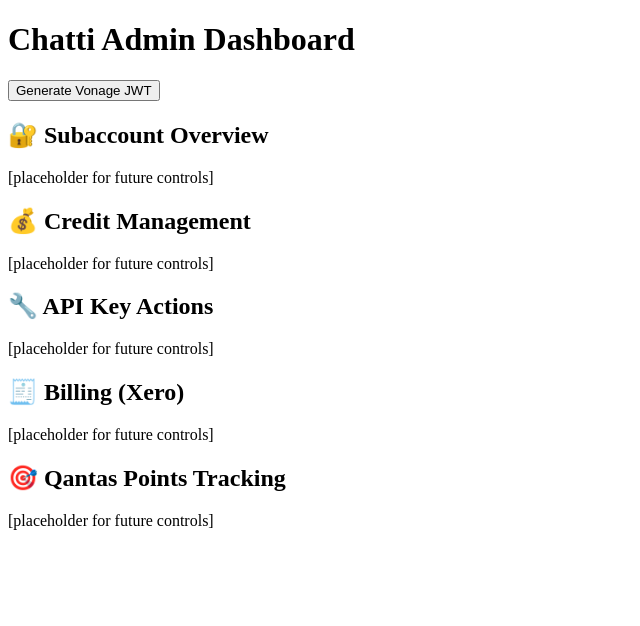
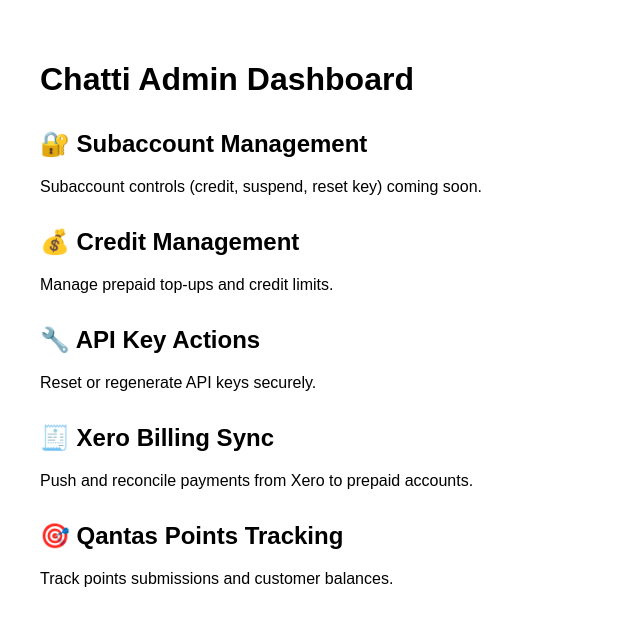
Before and after one commit to chattichatti/chatti-balance-portal-live, a Next.js app: page /pages/admin in a window 1280 px wide. Shown: the top 626 px of the page, without its empty margins (0-640 px from the left). Built offline with nearby package versions, Linux system fonts and the light colour scheme.

Commit message:
Update index.js

```diff
--- a/pages/pages/admin/index.js
+++ b/pages/pages/admin/index.js
@@ -1,58 +1,32 @@
-import { useState } from 'react';
+export default function AdminDashboard() {
+  return (
+    <main style={{ padding: '2rem', fontFamily: 'sans-serif' }}>
+      <h1 style={{ fontSize: '2rem', fontWeight: 'bold' }}>Chatti Admin Dashboard</h1>
 
-export default function AdminDashboard() {
-  const [jwt, setJwt] = useState(null);
-  const [error, setError] = useState(null);
+      <section style={{ marginTop: '2rem' }}>
+        <h2>🔐 Subaccount Management</h2>
+        <p>Subaccount controls (credit, suspend, reset key) coming soon.</p>
+      </section>
 
-  const fetchJwt = async () => {
-    try {
-      const res = await fetch('/api/generate-jwt');
-      const data = await res.json();
-      if (res.ok) {
-        setJwt(data.jwt);
-        setError(null);
-      } else {
-        setError(data.error || 'Error generating JWT');
-      }
-    } catch (err) {
-      setError(err.message);
-    }
-  };
+      <section style={{ marginTop: '2rem' }}>
+        <h2>💰 Credit Management</h2>
+        <p>Manage prepaid top-ups and credit limits.</p>
+      </section>
 
-  return (
-    <div className="p-6 max-w-6xl mx-auto space-y-8">
-      <h1 className="text-3xl font-bold">Chatti Admin Dashboard</h1>
+      <section style={{ marginTop: '2rem' }}>
+        <h2>🔧 API Key Actions</h2>
+        <p>Reset or regenerate API keys securely.</p>
+      </section>
 
-      <button
-        onClick={fetchJwt}
-        className="bg-blue-600 text-white px-4 py-2 rounded"
-      >
-        Generate Vonage JWT
-      </button>
+      <section style={{ marginTop: '2rem' }}>
+        <h2>🧾 Xero Billing Sync</h2>
+        <p>Push and reconcile payments from Xero to prepaid accounts.</p>
+      </section>
 
-      {error && <p className="text-red-500">{error}</p>}
-      {jwt && (
-        <div className="bg-gray-100 p-4 rounded">
-          <p className="text-sm font-mono break-all"><strong>JWT:</strong> {jwt}</p>
-        </div>
-      )}
-
-      <div className="grid grid-cols-1 md:grid-cols-2 gap-6">
-        <Section title="🔐 Subaccount Overview" />
-        <Section title="💰 Credit Management" />
-        <Section title="🔧 API Key Actions" />
-        <Section title="🧾 Billing (Xero)" />
-        <Section title="🎯 Qantas Points Tracking" />
-      </div>
-    </div>
+      <section style={{ marginTop: '2rem' }}>
+        <h2>🎯 Qantas Points Tracking</h2>
+        <p>Track points submissions and customer balances.</p>
+      </section>
+    </main>
   );
 }
-
-function Section({ title }) {
-  return (
-    <div className="bg-white border rounded shadow p-4">
-      <h2 className="text-lg font-semibold mb-2">{title}</h2>
-      <p className="text-gray-500 text-sm">[placeholder for future controls]</p>
-    </div>
-  );
-}
```
